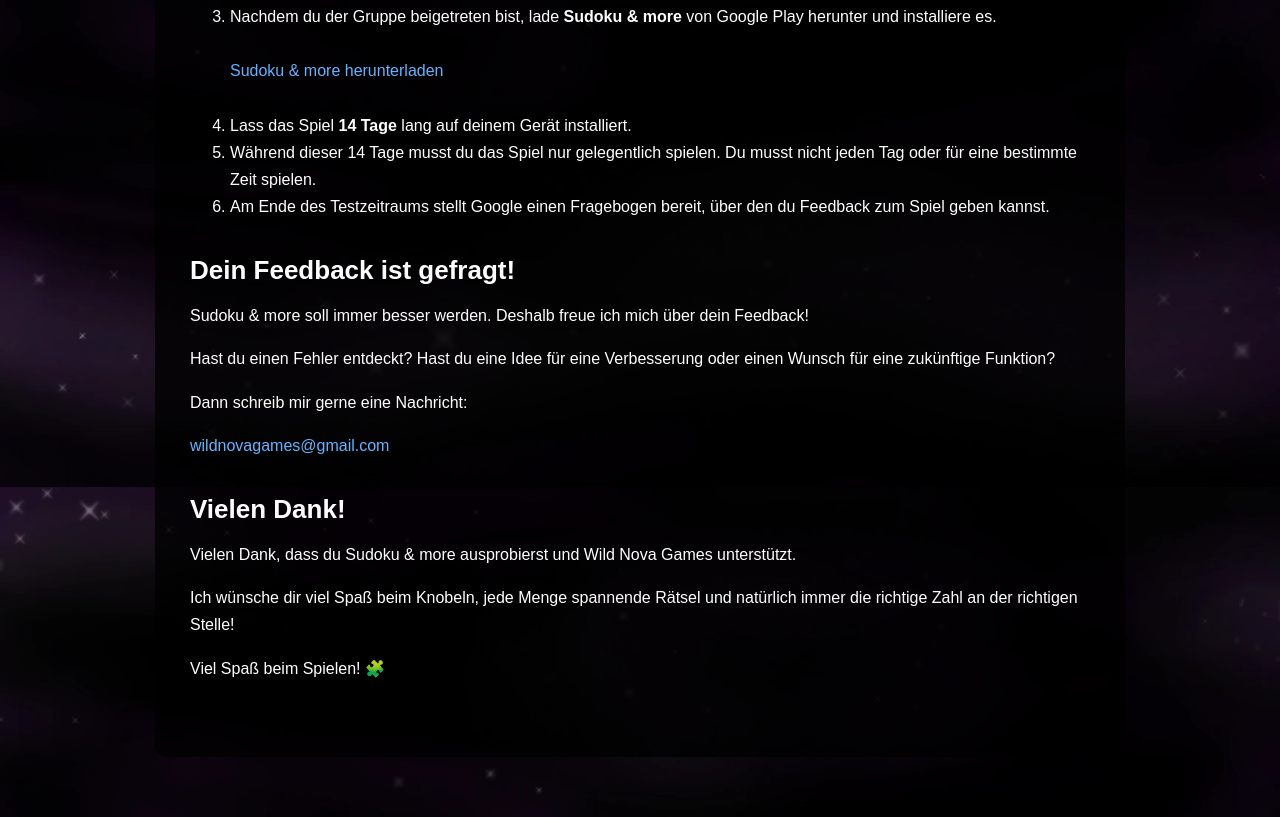
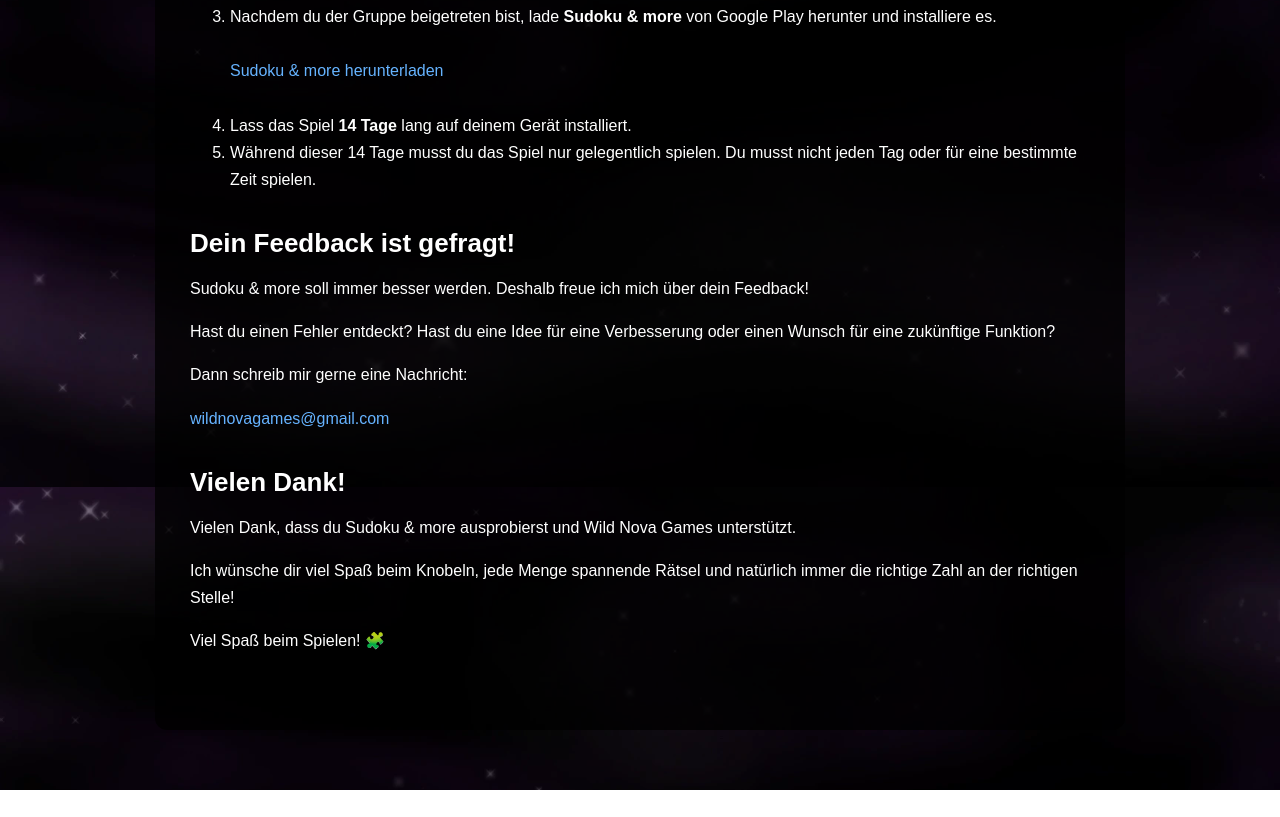
Before and after one commit to wildnovagames/wildnovagames.github.io, a plain HTML site: page sudokuandmore.html in a window 1280 px wide. Shown: the part 1113-1930 px from the top of the page. After the commit the page ends 1903 px from the top, so only its background shows below. Drawn offline with Linux system fonts and the light colour scheme.

Commit message:
Update sudokuandmore.html

```diff
--- a/sudokuandmore.html
+++ b/sudokuandmore.html
@@ -137,11 +137,6 @@
         Du musst nicht jeden Tag oder für eine bestimmte Zeit spielen.
     </li>
 
-    <li>
-        Am Ende des Testzeitraums stellt Google einen Fragebogen bereit,
-        über den du Feedback zum Spiel geben kannst.
-    </li>
-
 </ol>
 
 
```
